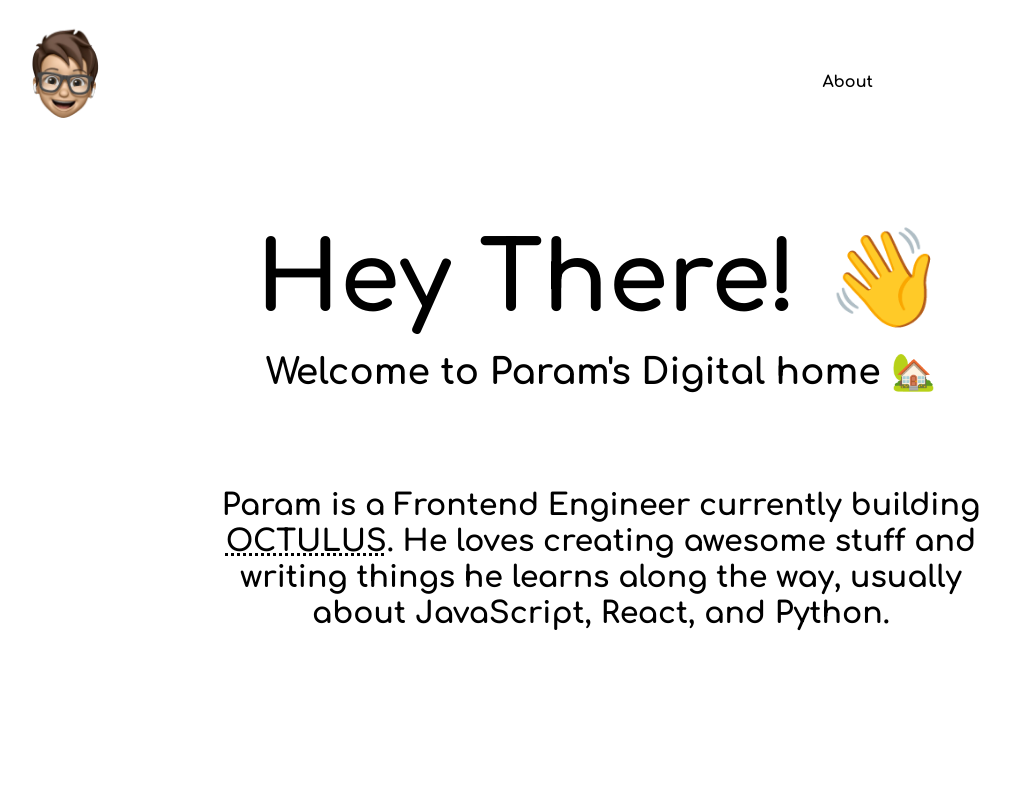
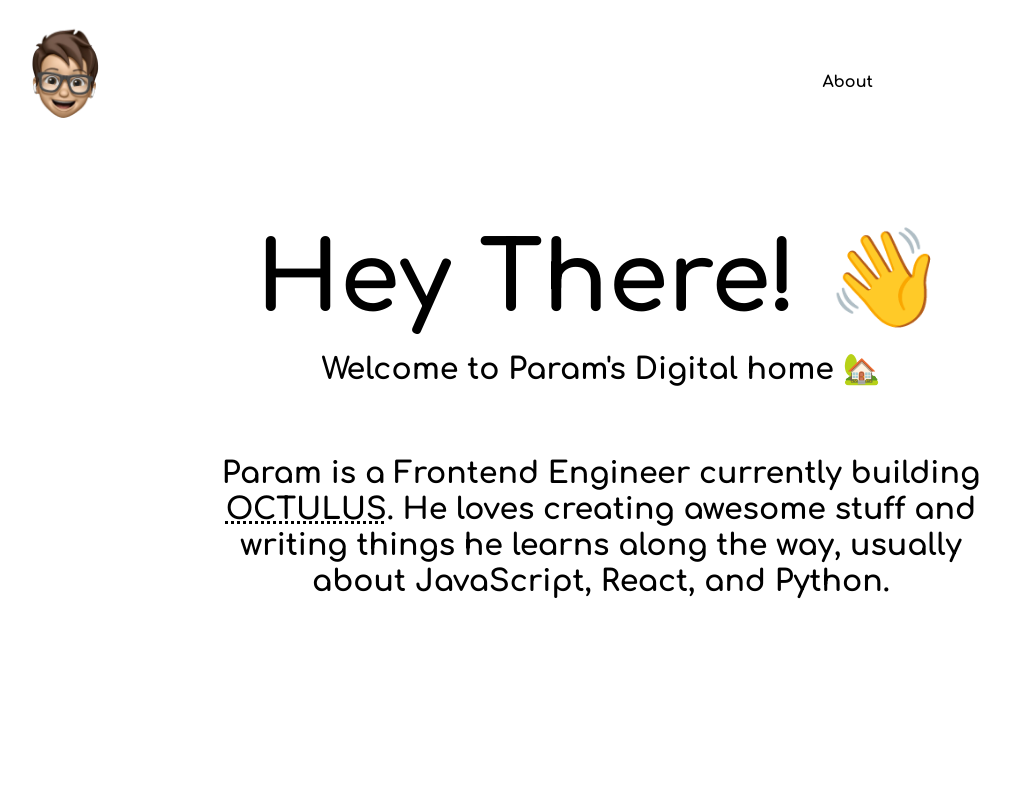
Before and after one commit to kody435/Portfolio, a React (Create React App) app: page / in a window 1280 px wide. Shown: the top 800 px of the page, without its empty margins (39-1049 px from the left). Built offline with nearby package versions, Linux system fonts and the light colour scheme; some icons are missing.

Commit message:
Add files via upload

```diff
--- a/src/components/Hero.jsx
+++ b/src/components/Hero.jsx
@@ -4,20 +4,20 @@ const Hero = () => {
   return (
       <div>
           <div>
-              <section className="flex items-center flex-col p-12 pt-8">
-                  <h1 className="text-8xl font-black pb-6">Hey There! 👋</h1>
-                  <p className="text-4xl font-semibold">
+              <section className="flex items-center flex-col p-5 pt-8">
+                  <h1 className="text-5xl md:text-7xl lg:text-8xl font-black pb-6">Hey There! 👋</h1>
+                  <p className="text-3xl font-semibold text-center">
                       Welcome to Param's Digital home 🏡
                   </p>
               </section>
-              <section className="flex items-center flex-col mx-64 pt-12">
-                  <p className="text-3xl font-semibold flex-row text-center">
+              <section className="flex items-center flex-col mx-10 md:mx-32 lg:mx-64 pt-12">
+                  <p className="text-xl  lg:text-3xl font-semibold flex-row text-center">
                       Param is a Frontend Engineer currently building{" "}
-                      <a href="https://snarkyidiot.live/" target="_blank" rel="noreferrer" className=' font-black'><abbr title="Click to visit">OCTULUS</abbr></a>
+                      <a href="https://snarkyidiot.live/" target="_blank" rel="noreferrer" className=' font-black'><abbr title="Click to visit"><bold>OCTULUS</bold></abbr></a>
                       . He loves creating awesome stuff and writing things he learns along
                       the way, usually about JavaScript, React, and Python.
                   </p>
-                  <div className='pt-16'>
+                  <div className='pt-24 lg:pt-16'>
                         <box-icon type='solid' name='chevron-down' size="lg" animation="fade-down"></box-icon>
                   </div>
               </section>
--- a/src/index.css
+++ b/src/index.css
@@ -5,5 +5,5 @@
 * {
     font-family: 'Comfortaa', cursive;
     font-weight: bolder;
-
+    scroll-behavior: smooth;
 }
```
